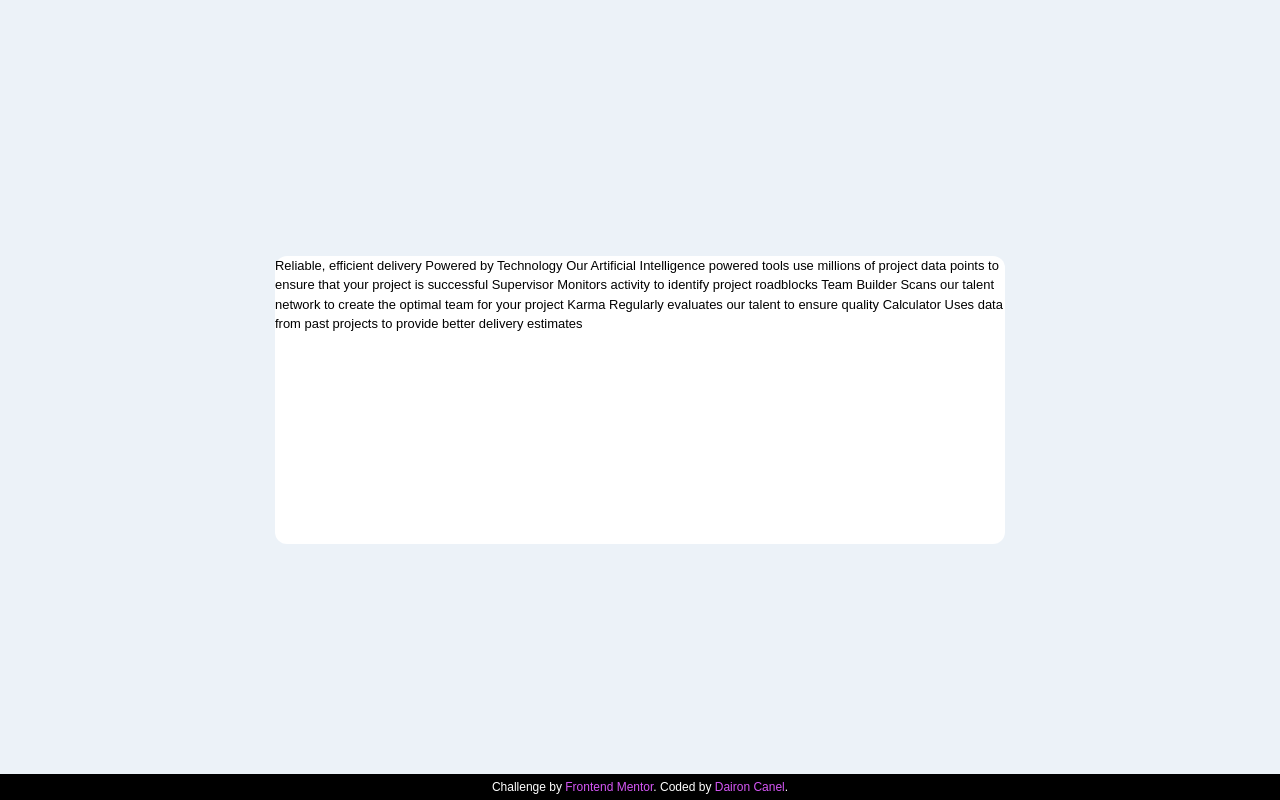
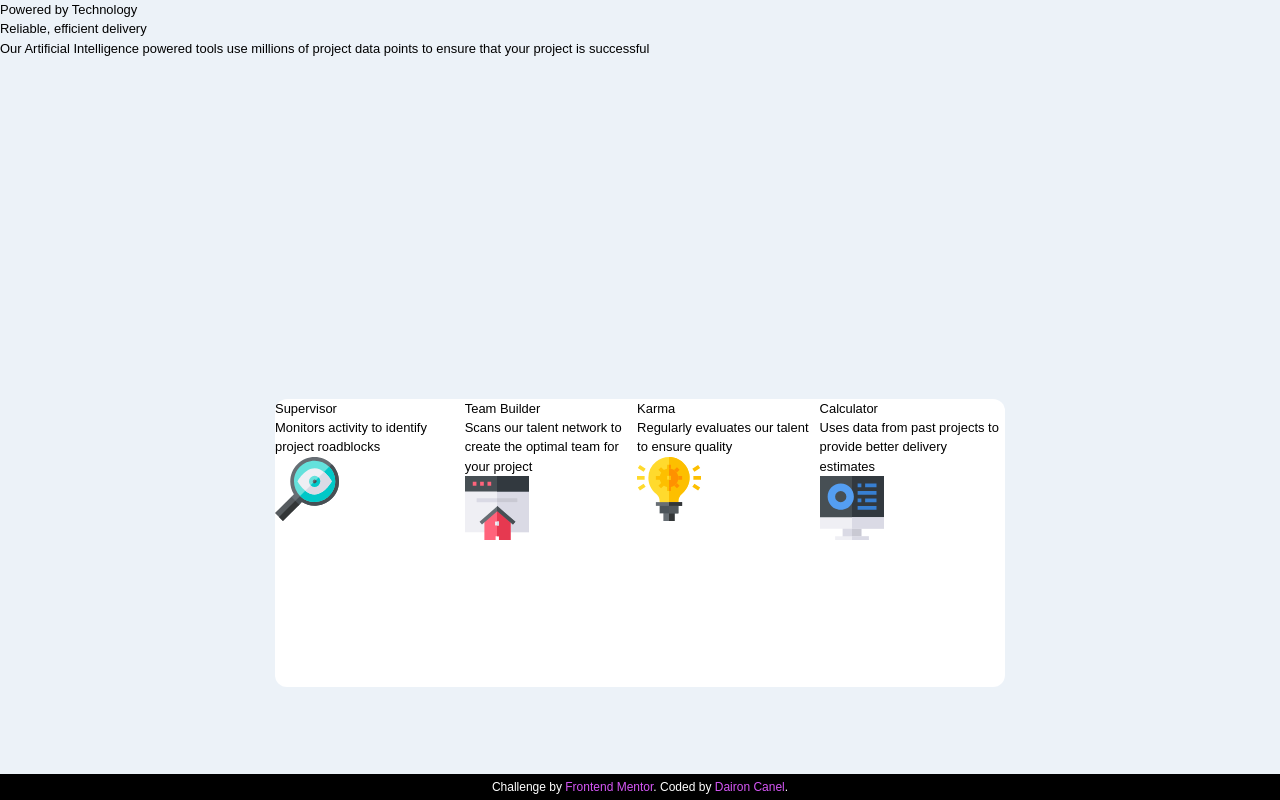
Before and after one commit to dairon-canel/four-card-feature-section, a website: page public/index.html in a window 1280 px wide. Drawn offline with Linux system fonts and the light colour scheme.

Commit message:
feat: set html structure

```diff
--- a/public/index.html
+++ b/public/index.html
@@ -17,16 +17,41 @@
     <title>Frontend Mentor | Four card feature section</title>
   </head>
   <body class="bg-lightGrayishBlue grid min-h-screen">
+    <header>
+      <h1>Powered by Technology</h1>
+      <h2>Reliable, efficient delivery</h2>
+      <p>
+        Our Artificial Intelligence powered tools use millions of project data
+        points to ensure that your project is successful
+      </p>
+    </header>
     <main
       class="min-w-327 max-w-327 lg:min-w-730 relative mx-6 grid h-fit place-self-center rounded-xl bg-white lg:h-72 lg:grid-flow-col"
     >
-      Reliable, efficient delivery Powered by Technology Our Artificial
-      Intelligence powered tools use millions of project data points to ensure
-      that your project is successful Supervisor Monitors activity to identify
-      project roadblocks Team Builder Scans our talent network to create the
-      optimal team for your project Karma Regularly evaluates our talent to
-      ensure quality Calculator Uses data from past projects to provide better
-      delivery estimates
+      <section>
+        <h2>Supervisor</h2>
+        <p>Monitors activity to identify project roadblocks</p>
+        <picture><img src="./icon-supervisor.svg" alt="supervisor" /></picture>
+      </section>
+      <section>
+        <h2>Team Builder</h2>
+        <p>
+          Scans our talent network to create the optimal team for your project
+        </p>
+        <picture
+          ><img src="./icon-team-builder.svg" alt="team builder"
+        /></picture>
+      </section>
+      <section>
+        <h2>Karma</h2>
+        <p>Regularly evaluates our talent to ensure quality</p>
+        <picture><img src="./icon-karma.svg" alt="karma" /></picture>
+      </section>
+      <section>
+        <h2>Calculator</h2>
+        <p>Uses data from past projects to provide better delivery estimates</p>
+        <picture><img src="./icon-calculator.svg" alt="calculator" /></picture>
+      </section>
     </main>
     <footer class="attribution">
       Challenge by
```
